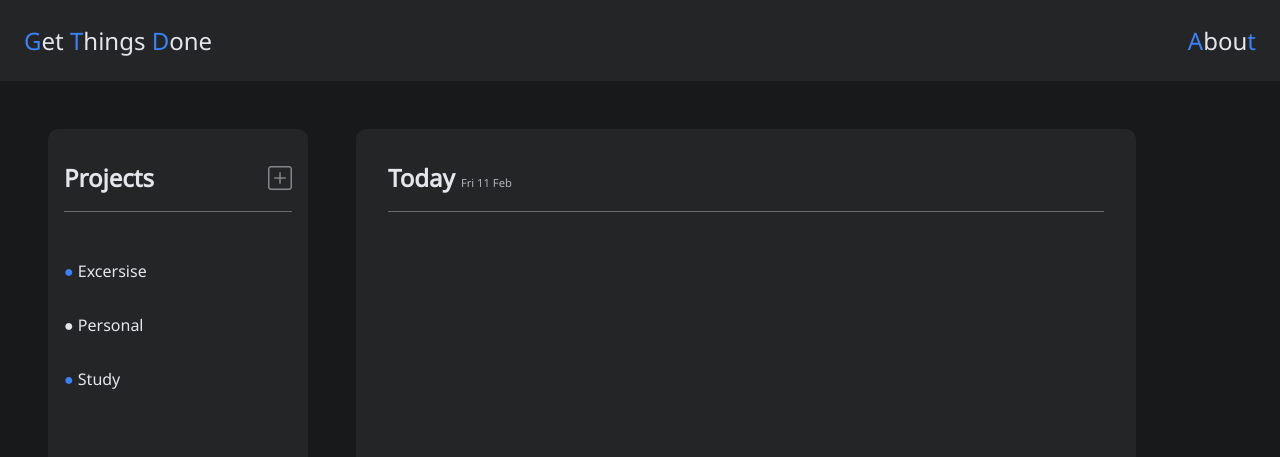
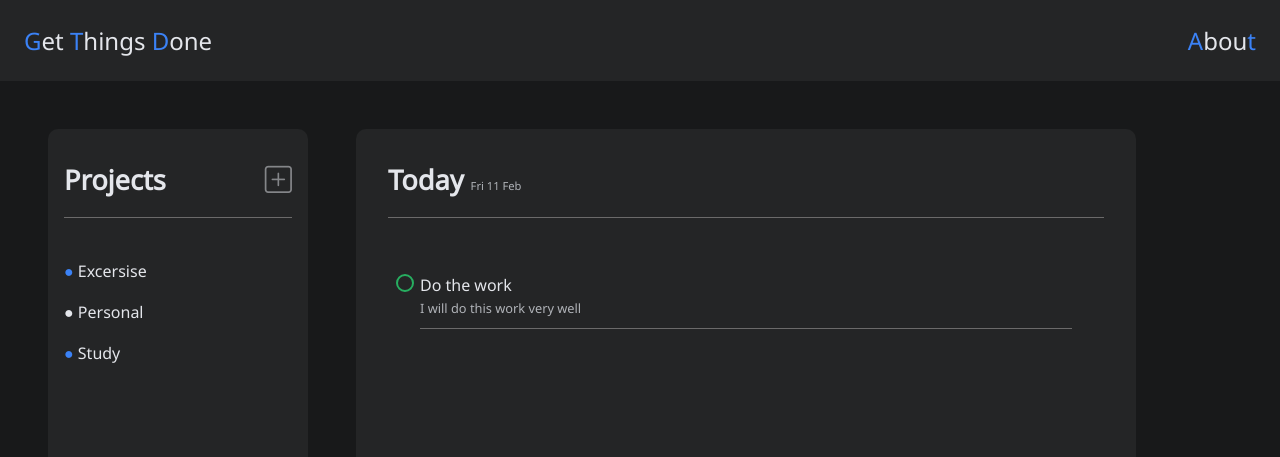
Before and after one commit to rajat4984/GTD-TO-DO, a website built with webpack: page src/index.html in a window 1280 px wide. Built offline with nearby package versions, Linux system fonts and the light colour scheme.

Commit message:
todo-item ui made

```diff
--- a/package.json
+++ b/package.json
@@ -22,6 +22,7 @@
     "css-loader": "^6.6.0",
     "html-webpack-plugin": "^5.5.0",
     "style-loader": "^3.3.1",
+    "svg-inline-loader": "^0.8.2",
     "webpack": "^5.68.0",
     "webpack-cli": "^4.9.2",
     "webpack-dev-server": "^4.7.4"
--- a/src/index.html
+++ b/src/index.html
@@ -29,6 +29,7 @@
 
     <!-- ----------------------------------------BOTTOM-SECTION----------------------------------------- -->
     <div class="app-content">
+      <!-- project section -->
       <div class="project-section">
         <div class="project-sub-section">
           <h2 class="project-heading">
@@ -48,11 +49,22 @@
         </div>
       </div>
 
+      <!-- todo-section  -->
+
       <div class="todo-section">
         <div class="todo-sub-section">
           <h2 class="todo-heading">
             Today <span class="todo-heading-date">Fri 11 Feb</span>
           </h2>
+          <div class="todo-list">
+            <div class="todo-item">
+              <div class="todo-title">
+                <input class="todo-checkbox" type="checkbox" id="id1" />
+                <label for="id1"> Do the work</label>
+              </div>
+              <div class="todo-desc">I will do this work very well</div>
+            </div>
+          </div>
         </div>
       </div>
     </div>
--- a/src/style.css
+++ b/src/style.css
@@ -86,14 +86,6 @@ body {
   grid-column-gap: 3em;
 }
 
-/* .project-section {
-  background-color: teal;
-}
-
-.todo-section {
-  background-color: midnightblue;
-} */
-
 .todo-sub-section,
 .project-sub-section {
   padding: 2em;
@@ -101,6 +93,7 @@ body {
 
 .todo-heading,
 .project-heading {
+  font-size: 1.7rem;
   padding-bottom: 0.7em;
   border-bottom: 1px solid rgb(107, 106, 106);
   border-width: thin;
@@ -123,11 +116,18 @@ body {
 }
 
 .project-name {
-  padding: 1em 0;
+  padding: 0.6em 0;
+  transition: 0.2s;
+  cursor: pointer;
+  border-radius: 5px;
 }
 
 .project-name:nth-child(odd) > span {
   color: var(--myBlue);
+}
+
+.project-name:hover {
+  background-color: rgba(110, 110, 110, 0.384);
 }
 
 .project-list {
@@ -144,3 +144,65 @@ body {
 .new-project-btn:hover {
   opacity: 1;
 }
+
+/* -----------------------------------------TODO-SECTION--------------------------- */
+.todo-list {
+  padding: 2em;
+}
+
+.todo-item {
+  padding: 1.5em 0 0.7em 0;
+  border-bottom: 1px solid rgb(107, 106, 106);
+  border-width: thin;
+}
+
+.todo-list:first-child {
+  padding-top: 0;
+}
+
+.todo-title {
+  font-size: 1rem;
+  padding-bottom: 0.2em;
+  position: relative;
+}
+
+input[type="checkbox"] {
+  display: none;
+}
+
+label {
+  cursor: pointer;
+}
+
+label::before {
+  content: "";
+  background: url(./img/check-circle.svg);
+  background-position: center;
+  background-size: contain;
+  width: 20px;
+  height: 20px;
+  position: absolute;
+  left: -25px;
+  transform: scale(0) rotateZ(180deg);
+  transition: all 0.3s cubic-bezier(0.54, 0.01, 0, 1.49);
+}
+
+label::after {
+  content: "";
+  border: 2px solid #27ae60;
+  width: 14px;
+  height: 14px;
+  position: absolute;
+  left: -24px;
+  border-radius: 50%;
+}
+
+input[type="checkbox"]:checked + label::before {
+  transform: scale(1) rotateZ(0deg);
+}
+
+.todo-desc {
+  font-size: 0.8rem;
+  font-weight: lighter;
+  color: var(--myLightGrey);
+}
--- a/webpack.config.js
+++ b/webpack.config.js
@@ -13,6 +13,7 @@ module.exports = {
         test: /\.css$/i,
         use: ["style-loader", "css-loader"],
       },
+      { test: /\.svg$/, loader: "svg-inline-loader" },
     ],
   },
   plugins: [
```
Also changed, not shown: src/img/check-circle-fill.svg (added), src/img/check-circle.svg (added), 1 other file.
